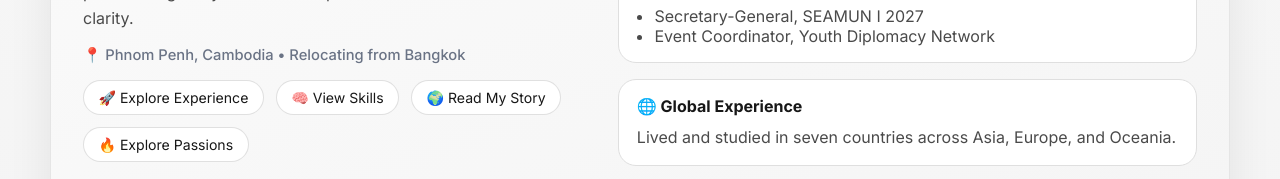
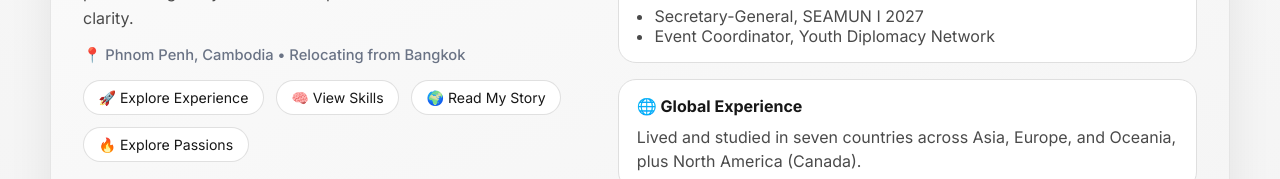
Before and after one commit to julsteretsluj/julesktoast, a plain HTML site: page index.html in a window 1280 px wide. Shown: the part 541-720 px from the top of the page. Drawn offline with Linux system fonts and the light colour scheme.

Commit message:
Clarify global experience geography on homepage.
Update the global experience statement to explicitly include North America (Canada) alongside Asia, Europe, and Oceania.

Co-authored-by: Cursor <cursoragent@cursor.com>

```diff
--- a/index.html
+++ b/index.html
@@ -75,7 +75,7 @@
             <h3>🌐 Global Experience</h3>
             <p>
               Lived and studied in seven countries across Asia, Europe, and
-              Oceania.
+              Oceania, plus North America (Canada).
             </p>
           </article>
           <article class="stat-card">
```
